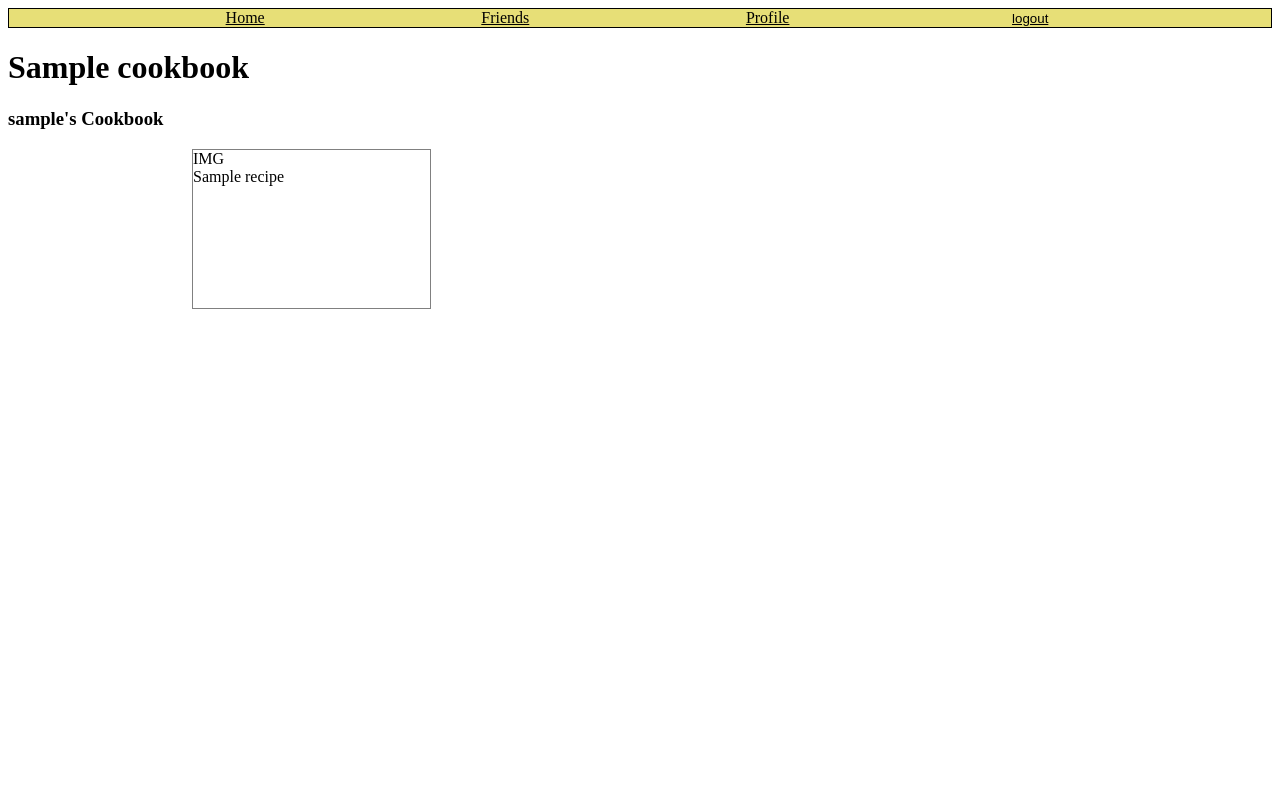
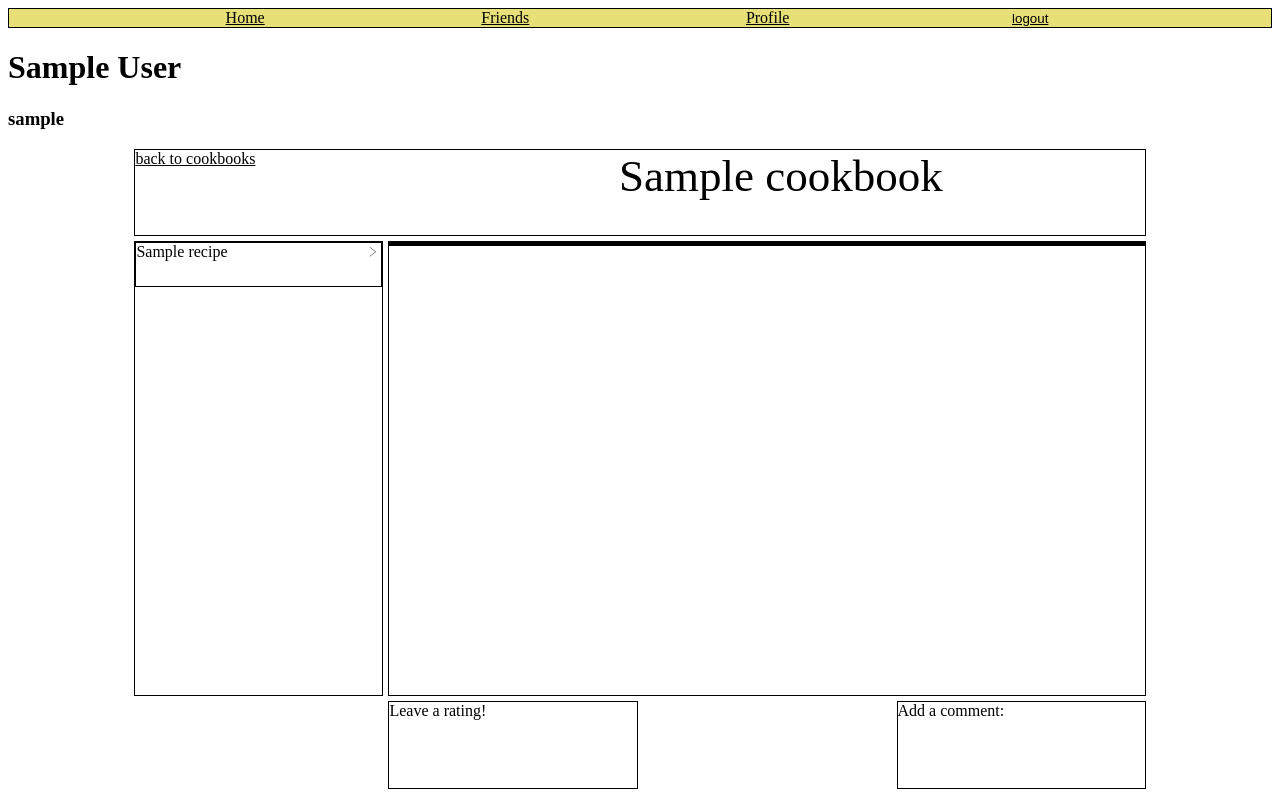
Before and after one commit to bsbgreenfield/Home-Cook, a Flask app: page /cookbooks/1 in a window 1280 px wide. Run offline with Flask 3, Linux system fonts and the light colour scheme; tables that the repository leaves empty hold one stand-in row (values such as "Sample post").

Commit message:
built cookbook details page grid layout

```diff
--- /dev/null
+++ b/static/cookbook.css
@@ -0,0 +1,64 @@
+.cookbook-display-wrapper{
+    height: 80vh;
+    display: flex;
+    justify-content: center;
+}
+.cookbook-display-grid{
+    display: grid;
+    grid-template-columns: 1fr 1fr 1fr 1fr;
+    grid-template-rows: repeat(7, 1fr);
+    gap: 5px;
+    width: 80%;
+}
+.cookbook-display-grid div{
+    border: 1px solid black;
+}
+.cookbook-display-header{
+    grid-column-start: 1;
+    grid-column-end: 5;
+    grid-row-start: 1;
+    grid-row-end: 2;
+    display: flex;
+    justify-content: space-between;
+}
+.cookbook-display-recipe-sidebar{
+    grid-column-start: 1;
+    grid-column-end: 2;
+    grid-row-start: 2;
+    grid-row-end: 7;
+    position: relative;
+    display: grid;
+    grid-template-columns: 1fr;
+    grid-auto-rows: 10%;
+    gap: 5px;
+}
+.recipe-sidebar-recipe-select:hover{
+    background-color: rgb(190, 190, 190);
+    cursor: pointer;
+}
+.cookbook-display-recipe-sidebar span{
+   position: absolute;
+   right: 2%;
+}
+.expand-svg{
+    height:10px;
+    width: 10px;
+   }
+.cookbook-display-recipe-main{
+    grid-column-start: 2;
+    grid-column-end: 5;
+    grid-row-start: 2;
+    grid-row-end: 7;
+}
+.cookbook-display-rating{
+    grid-column-start: 2;
+    grid-column-end: 3;
+    grid-row-start: 7;
+    grid-row-end:8
+}
+.cookbook-display-comment{
+    grid-column-start: 4;
+    grid-column-end: 5;
+    grid-row-start: 7;
+    grid-row-end:8
+}
--- a/static/style.css
+++ b/static/style.css
@@ -3,6 +3,11 @@ body{
 }
 a{
     color: black;
+}
+.header{
+    font-size: 45px;
+    font-weight: 500;
+    margin-right: 20%;
 }
 .wrapper{
     display: grid;
--- a/templates/base.html
+++ b/templates/base.html
@@ -8,6 +8,7 @@
     <link rel="stylesheet" href="/static/style.css">
     <link rel="stylesheet" href="/static/build-style.css">
     <link rel="stylesheet" href="/static/profile.css">
+    <link rel="stylesheet" href="/static/cookbook.css">
 </head>
 <body>
     <nav id="navbar">
--- a/templates/cookbook.html
+++ b/templates/cookbook.html
@@ -3,24 +3,43 @@
 {{cookbook.name}}
 {% endblock %}
 {% block content %}
-<h1>{{cookbook.name}}</h1>
-<h3>{{cookbook.user.username}}'s Cookbook</h3>
-<div class="detail-disp-main">
-    <div class="detail-content-grid">
-        {% for recipe in cookbook.recipes %}
-        <div class="card-wrapper">
-            <div class="cookbook-card profile-card">
-                <div class="card-inner">
-                    <div class="image-wrapper">
-                        IMG
-                    </div>
-                    <div class="card-contents">
-                        {{recipe.name}}
-                    </div>
+<div class="profile-user-banner">
+    <h1>{{cookbook.user.full_name}}</h1>
+    <h3>{{cookbook.user.username}}</h3>
+</div>
+<div class="cookbook-display-wrapper">
+    <div class="cookbook-display-grid">
+        <div class="cookbook-display-header">
+            <span><a href="/users/{{cookbook.user.id}}">back to cookbooks</a></span>
+            <span class="header">{{cookbook.name}}</span>
+        </div>
+        <div class="cookbook-display-recipe-sidebar">
+                {% for recipe in cookbook.recipes %}
+                <div class="recipe-sidebar-recipe-select">
+                    {{ recipe.name }}
+                    <span><svg viewBox="0 0 25 25" xmlns="http://www.w3.org/2000/svg" fill-rule="evenodd" clip-rule="evenodd" class="expand-svg"><path d="M4 .755l14.374 11.245-14.374 11.219.619.781 15.381-12-15.391-12-.609.755z" /></svg></span>
                 </div>
+
+                {% endfor %}
+        </div>
+        <div class="cookbook-display-recipe-main">
+            <div class="recipe-main-ingredients">
+
+            </div>
+            <div class="recipe-main-instructions">
+
             </div>
         </div>
-        {% endfor %}
+        {% if g.user.id  == session['curr_user'] %}
+
+        <div class="cookbook-display-rating">
+            Leave a rating!
+        </div>
+        <div class="cookbook-display-comment">
+            Add a comment:
+        </div>
+        {% else %}
+        {% endif %}
     </div>
 </div>
 {% endblock %}
```
